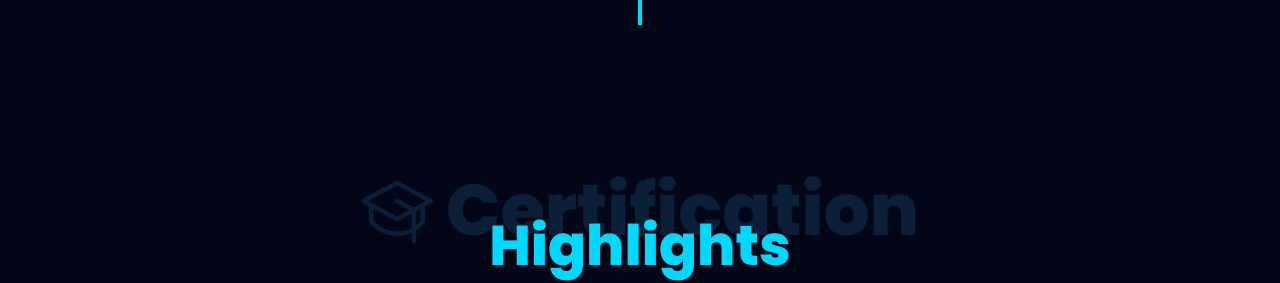
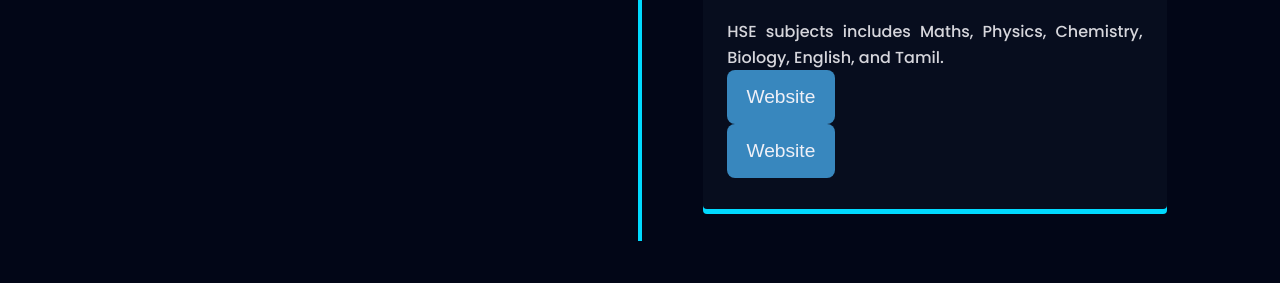
Before and after one commit to Saravanakumar2003/Portfolio, a Next.js app: page /experience in a window 1280 px wide. Shown: the part 5356-5639 px from the top of the page. Built offline with nearby package versions, Linux system fonts and the light colour scheme; no server answers.

Commit message:
Wakatime time update

```diff
--- a/src/components/Coding/Wakatime.tsx
+++ b/src/components/Coding/Wakatime.tsx
@@ -19,7 +19,7 @@
       <div style={{
   margin: '2rem 0',
 }}>
-  <h1>My coding stats from</h1>
+  <h1 style={{textAlign:"center"}}>My coding stats from</h1>
   <div style={{
     margin: '1rem 0',
     border: '2px solid lightblue',
@@ -29,8 +29,8 @@
     fontWeight: 'bold',
     display: 'inline-block',
   }}>
-    {` ${lastWeekDate.toLocaleDateString('en-IN')} - ${currentDate.toLocaleDateString('en-IN')}`}
-  </div>
+  {` ${lastWeekDate.toLocaleDateString('en-IN', { day: '2-digit', month: 'short', year: 'numeric' })} to ${currentDate.toLocaleDateString('en-IN', { day: '2-digit', month: 'short', year: 'numeric' })}`}
+</div>
 </div>
 
       <Figure>
--- a/src/components/Education/index.tsx
+++ b/src/components/Education/index.tsx
@@ -76,11 +76,17 @@
                           <br />
                            </a>
                       ))}</p>
-                      {/*<Button style={{ marginTop: '1rem' }}>
-                      <Link legacyBehavior href={`/education/${education.url}`}>
-                        View More
-                      </Link>
-                    </Button>*/}
+                      <Button>
+                        <Link legacyBehavior href={education.link}>
+                          <a target="_blank">Website</a>
+                        </Link>
+                    </Button>
+                    <Button>
+                        <Link legacyBehavior href={education.link}>
+                          <a target="_blank">Website</a>
+                        </Link>
+                    </Button>
+
                     </EducationContent>
                   </EducationContainer>
                 </VerticalTimelineElement>
```
